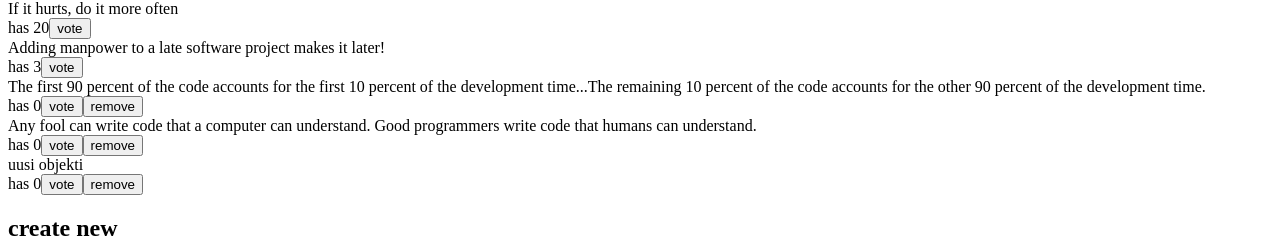
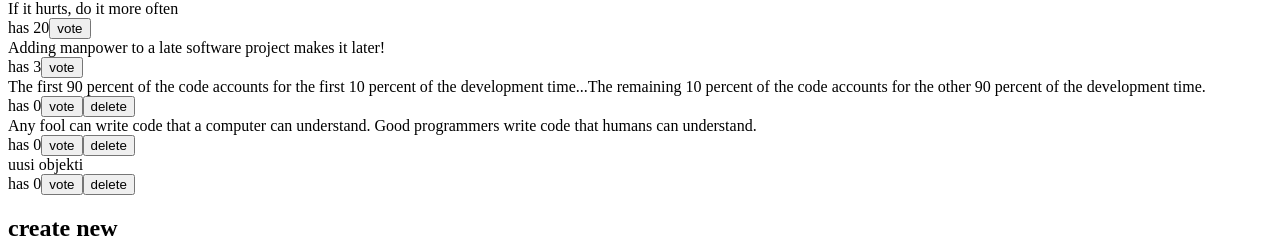
Before and after one commit to Jyrsinho/fsopen_osa6, a React (Vite) app in the folder anecdotes/: page / in a window 1280 px wide. Shown: the part 98-343 px from the top of the page. Built offline with nearby package versions, Linux system fonts and the light colour scheme; data requests are answered from the project's data file.

Commit message:
kaikki e2e testit anekdooteille menevät läpi

```diff
--- a/anecdotes/src/components/AnecdoteList.jsx
+++ b/anecdotes/src/components/AnecdoteList.jsx
@@ -22,7 +22,7 @@ const AnecdoteList = () => {
         }
     }
 
-    const handleRemove = (anecdote) => {
+    const handleDelete = (anecdote) => {
         console.log('lets remove anecdote - ', anecdote)
         try {
             removeAnecdote(anecdote.id)
@@ -48,7 +48,7 @@ const AnecdoteList = () => {
                     <div>
                         has {anecdote.votes}
                         <button onClick={() => handleVote(anecdote)}>vote</button>
-                        {anecdote.votes === 0 && <button onClick={() => handleRemove(anecdote)}>remove</button>}
+                        {anecdote.votes === 0 && <button onClick={() => handleDelete(anecdote)}>delete</button>}
                     </div>
                 </div>
             ))}
```
